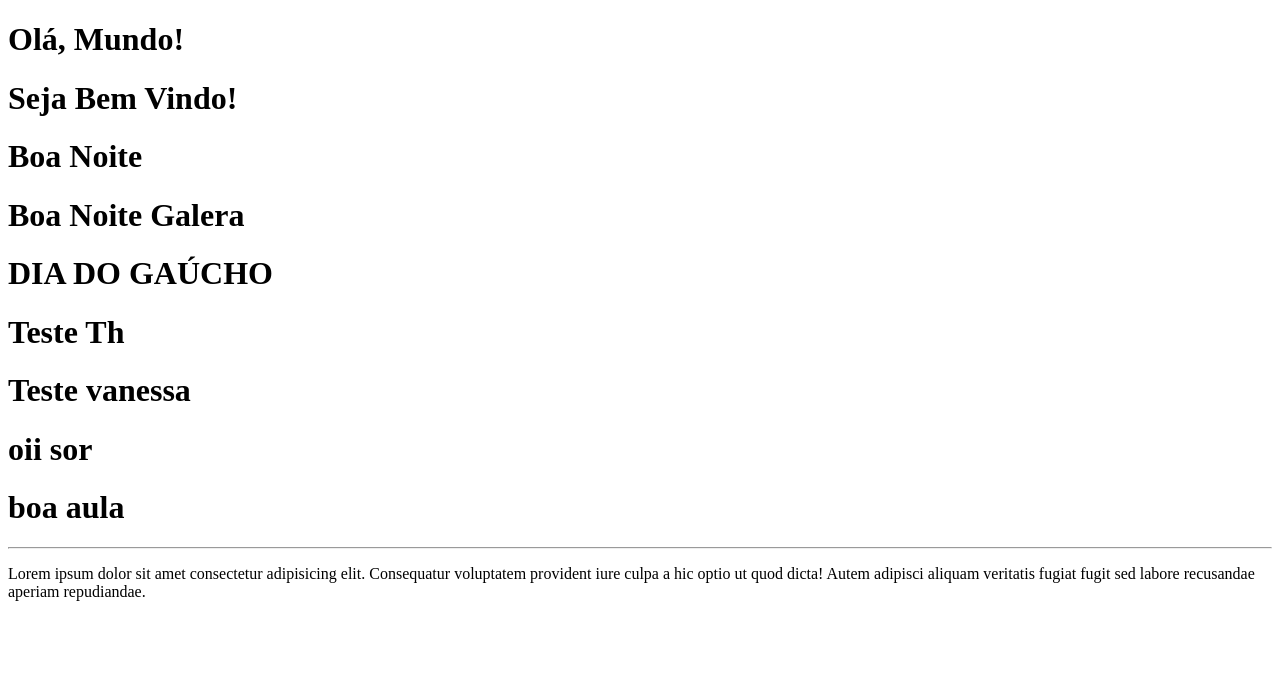
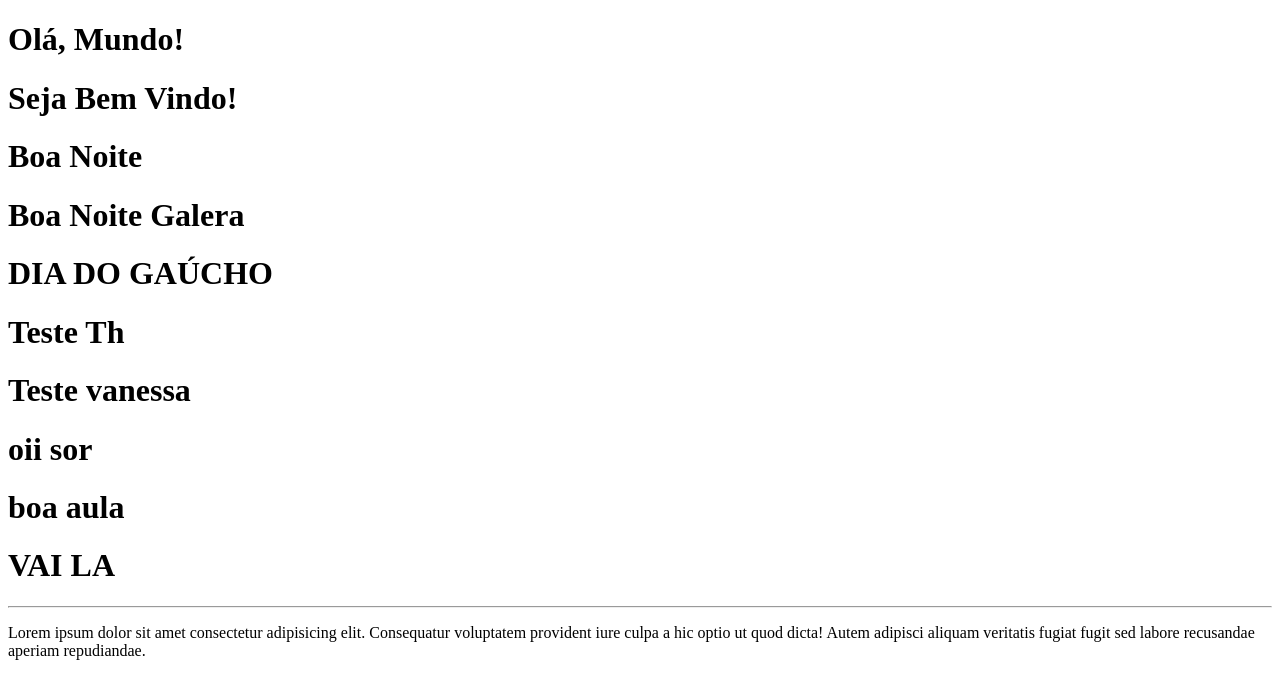
Before and after one commit to alinefcarvalho/Ola-Mundo, a plain HTML site: page site-exemplo/index.html in a window 1280 px wide. Drawn offline with Linux system fonts and the light colour scheme.

Commit message:
ALTERAÇÃO

```diff
--- a/site-exemplo/index.html
+++ b/site-exemplo/index.html
@@ -15,6 +15,7 @@
     <h1> Teste vanessa</h1>
     <h1> oii sor</h1>
     <h1>boa aula</h1>
+    <H1>VAI LA</H1>
 <hr>
     <p>Lorem ipsum dolor sit amet consectetur adipisicing elit. Consequatur voluptatem provident iure culpa a hic optio ut quod dicta! Autem adipisci aliquam veritatis fugiat fugit sed labore recusandae aperiam repudiandae.</p>
 </body>
```
